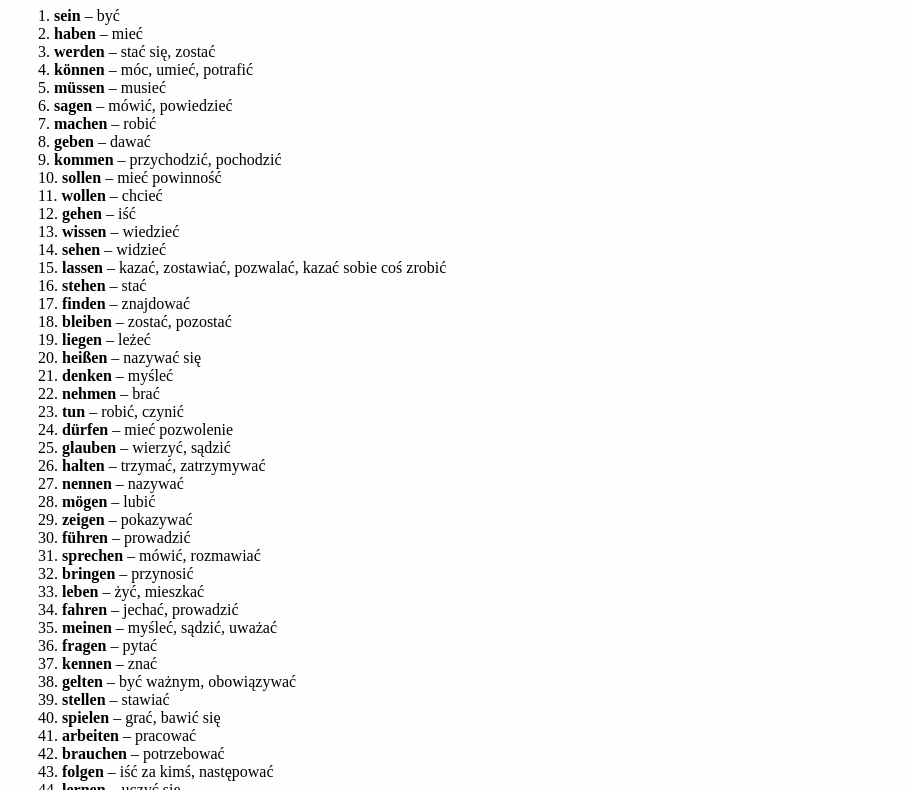
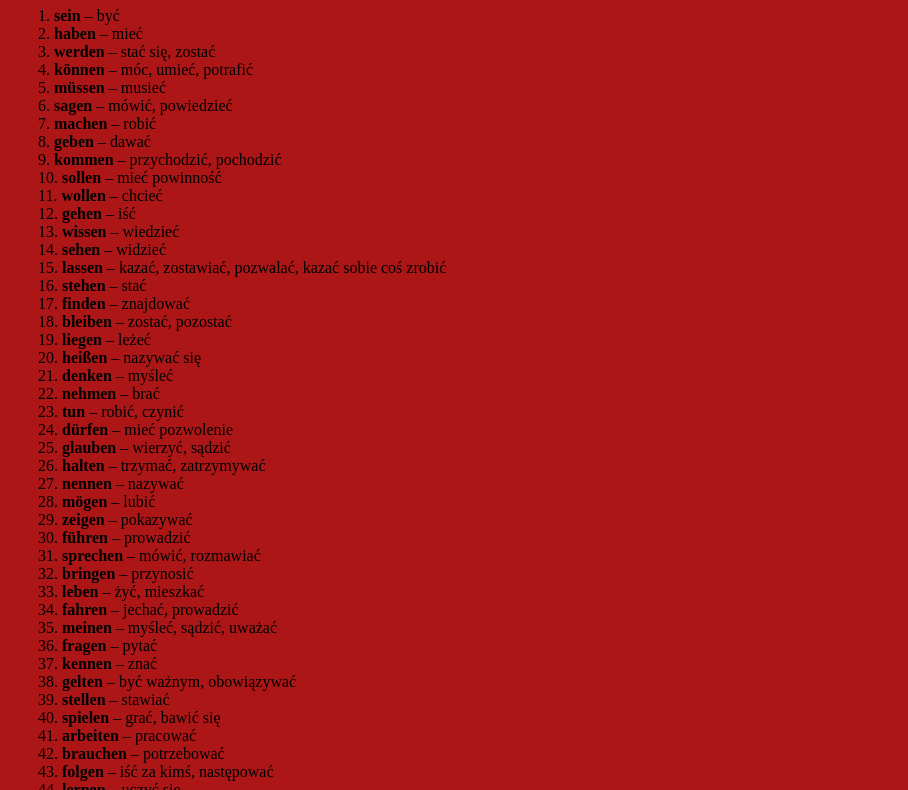
Before and after one commit to maciejlabno/homepage, a plain HTML site: page index.html in a window 1280 px wide. Shown: the part 73-863 px from the top of the page, without its empty margins (0-908 px from the left). Drawn offline with Linux system fonts and the light colour scheme.

Commit message:
change background

```diff
--- a/style.css
+++ b/style.css
@@ -1,5 +1,5 @@
 body {
-    background: #fefefe;
+    background: #ad1616;
 }
 
 h1 {
```
